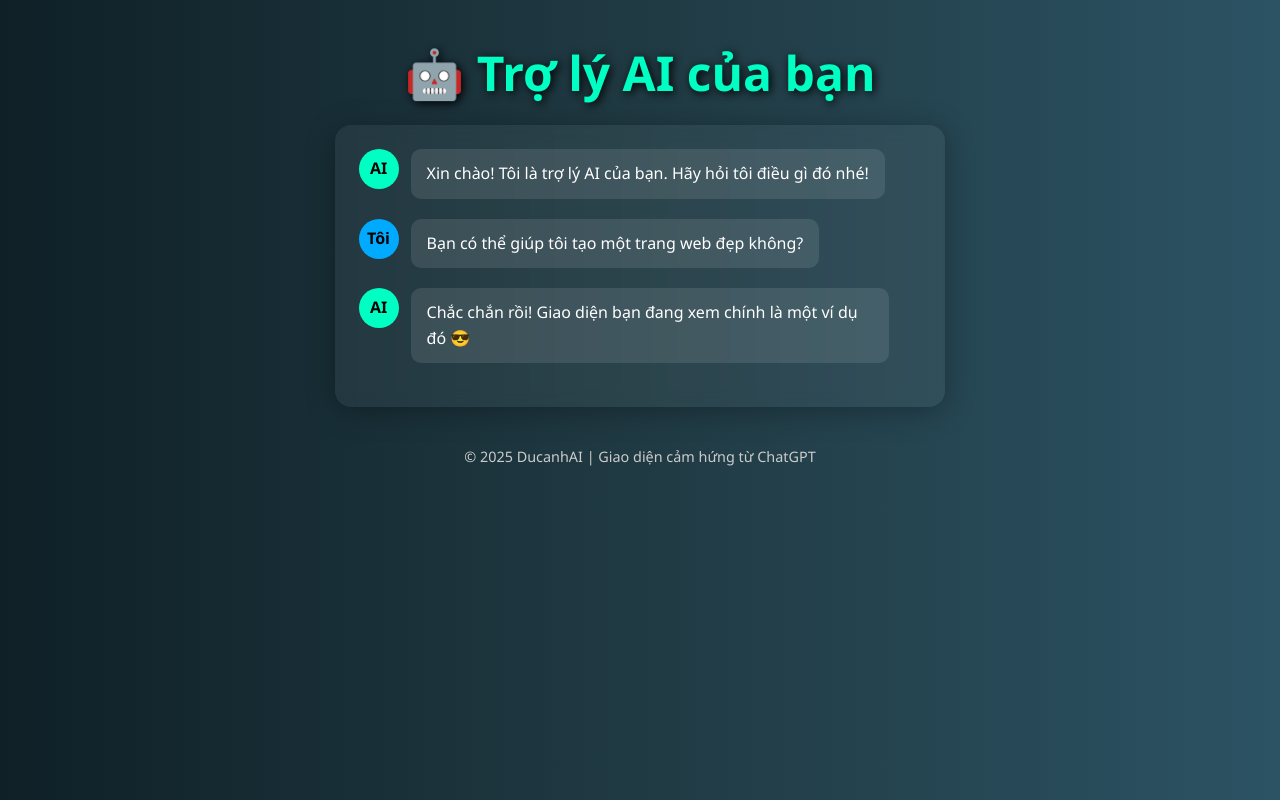
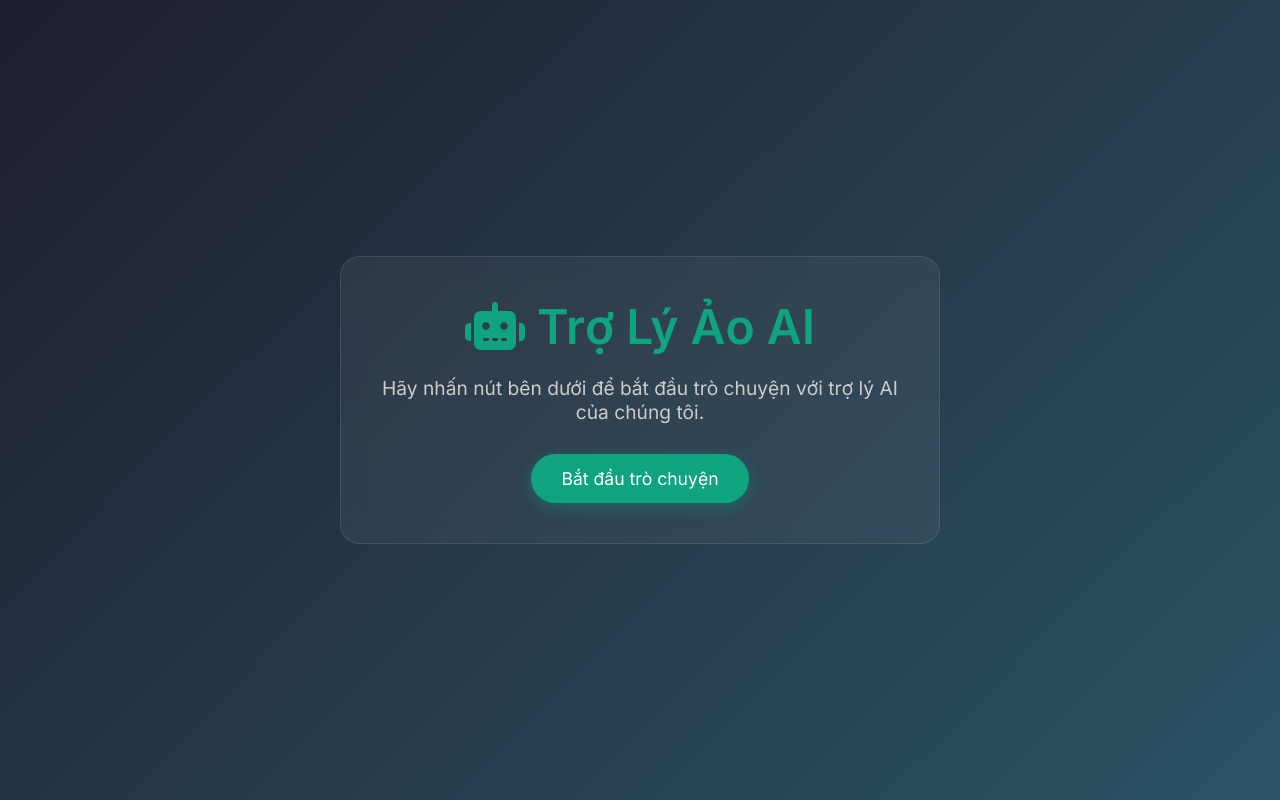
Before and after one commit to Ducanh11108/ducanhai, a plain HTML site: page index.html in a window 1280 px wide. Drawn offline with Linux system fonts and the light colour scheme.

Commit message:
Update index.html

```diff
--- a/index.html
+++ b/index.html
@@ -2,125 +2,130 @@
 <html lang="vi">
 <head>
   <meta charset="UTF-8" />
-  <meta name="viewport" content="width=device-width, initial-scale=1.0" />
-  <title>Trợ lý AI thông minh</title>
+  <meta name="viewport" content="width=device-width, initial-scale=1" />
+  <title>Trợ lý ảo AI</title>
+
+  <!-- Font & Icon -->
+  <link href="https://fonts.googleapis.com/css2?family=Inter:wght@400;600&display=swap" rel="stylesheet" />
+  <link rel="stylesheet" href="https://cdnjs.cloudflare.com/ajax/libs/font-awesome/6.5.0/css/all.min.css" />
+
   <style>
     * {
-      box-sizing: border-box;
       margin: 0;
       padding: 0;
+      box-sizing: border-box;
+      font-family: 'Inter', sans-serif;
+    }
+
+    html, body {
+      height: 100%;
+      width: 100%;
+      background: linear-gradient(135deg, #1e1e2f, #2c5364);
+      overflow: hidden;
     }
 
     body {
-      background: linear-gradient(to right, #0f2027, #203a43, #2c5364);
-      font-family: 'Segoe UI', sans-serif;
-      color: #ffffff;
-      height: 100vh;
       display: flex;
-      flex-direction: column;
-      justify-content: space-between;
-      padding: 40px 20px 80px;
+      justify-content: center;
+      align-items: center;
+      color: #fff;
     }
 
     .container {
-      max-width: 800px;
-      margin: 0 auto;
+      text-align: center;
+      padding: 40px;
+      background: rgba(255, 255, 255, 0.05);
+      border: 1px solid rgba(255, 255, 255, 0.1);
+      border-radius: 20px;
+      backdrop-filter: blur(10px);
+      animation: fadeIn 1s ease-in-out;
+      max-width: 600px;
     }
 
-    h1 {
-      text-align: center;
+    .container h1 {
       font-size: 3rem;
-      color: #00ffc3;
       margin-bottom: 20px;
-      text-shadow: 2px 2px 10px #000;
+      color: #10a37f;
     }
 
-    .chat-box {
-      background-color: rgba(255, 255, 255, 0.05);
-      border-radius: 16px;
-      padding: 24px;
-      box-shadow: 0 4px 30px rgba(0, 0, 0, 0.3);
-      backdrop-filter: blur(8px);
+    .container p {
+      font-size: 1.2rem;
+      color: #ccc;
+      margin-bottom: 30px;
     }
 
-    .chat-message {
-      display: flex;
-      align-items: flex-start;
-      margin-bottom: 20px;
-      line-height: 1.6;
+    .chat-button {
+      background-color: #10a37f;
+      color: white;
+      padding: 14px 30px;
+      border: none;
+      border-radius: 50px;
+      font-size: 1.1rem;
+      cursor: pointer;
+      transition: background 0.3s ease;
+      box-shadow: 0 4px 15px rgba(16, 163, 127, 0.4);
     }
 
-    .chat-message.bot .avatar {
-      background-color: #00ffc3;
+    .chat-button:hover {
+      background-color: #0e8669;
     }
 
-    .chat-message.user .avatar {
-      background-color: #00aaff;
+    @keyframes fadeIn {
+      from {
+        opacity: 0;
+        transform: translateY(30px);
+      }
+      to {
+        opacity: 1;
+        transform: translateY(0);
+      }
     }
 
-    .avatar {
-      width: 40px;
-      height: 40px;
-      border-radius: 50%;
-      color: #000;
-      font-weight: bold;
-      display: flex;
-      align-items: center;
-      justify-content: center;
-      margin-right: 12px;
-      flex-shrink: 0;
+    @media (max-width: 600px) {
+      .container h1 {
+        font-size: 2rem;
+      }
+
+      .container p {
+        font-size: 1rem;
+      }
+
+      .chat-button {
+        font-size: 1rem;
+        padding: 12px 24px;
+      }
     }
 
-    .message {
-      background-color: rgba(255, 255, 255, 0.1);
-      border-radius: 10px;
-      padding: 12px 16px;
-      max-width: 85%;
+    /* ✅ KHÔNG ẨN BOT */
+    iframe[title="FPT.AI SDK"] {
+      position: fixed !important;
+      bottom: 20px !important;
+      right: 20px !important;
+      width: 380px !important;
+      height: 500px !important;
+      z-index: 9999 !important;
+      border: none !important;
+      /* ❌ Đừng để display: none ở đây */
     }
 
-    footer {
-      text-align: center;
-      color: #ccc;
-      font-size: 0.9rem;
-      margin-top: 40px;
-    }
-
-    @media screen and (max-width: 600px) {
-      .chat-box {
-        padding: 16px;
-      }
-
-      h1 {
-        font-size: 2rem;
-      }
+    /* Ẩn các khối trắng rỗng */
+    body > div:empty {
+      display: none !important;
     }
   </style>
 </head>
 <body>
   <div class="container">
-    <h1>🤖 Trợ lý AI của bạn</h1>
-    <div class="chat-box">
-      <div class="chat-message bot">
-        <div class="avatar">AI</div>
-        <div class="message">Xin chào! Tôi là trợ lý AI của bạn. Hãy hỏi tôi điều gì đó nhé!</div>
-      </div>
-      <div class="chat-message user">
-        <div class="avatar">Tôi</div>
-        <div class="message">Bạn có thể giúp tôi tạo một trang web đẹp không?</div>
-      </div>
-      <div class="chat-message bot">
-        <div class="avatar">AI</div>
-        <div class="message">Chắc chắn rồi! Giao diện bạn đang xem chính là một ví dụ đó 😎</div>
-      </div>
-    </div>
-    <footer>© 2025 DucanhAI | Giao diện cảm hứng từ ChatGPT</footer>
+    <h1><i class="fas fa-robot"></i> Trợ Lý Ảo AI</h1>
+    <p>Hãy nhấn nút bên dưới để bắt đầu trò chuyện với trợ lý AI của chúng tôi.</p>
+    <button class="chat-button" onclick="openBot()">Bắt đầu trò chuyện</button>
   </div>
 
-  <!-- MÃ CHATBOT FPT.AI -->
+  <!-- SDK từ FPT -->
   <script>
     window.tovaAsyncInit = function () {
       tova.init({
-        tenant_id: "01JYR1FT1506YT2029H61BQW3Y",
+        tenant_id: "01JYR1F1506YT2029H61BQW3Y",
         bot_code: "01JZ748227EKRCZ2KQN6FCRRG6",
         ui_config: {
           position: "right",
@@ -129,13 +134,14 @@
         extra: {}
       });
     };
+
     (function (d, s, id) {
       var js, fjs = d.getElementsByTagName(s)[0];
       if (d.getElementById(id)) return;
       js = d.createElement(s); js.id = id;
       js.src = "https://cdn.tova.ai/tova.js";
       fjs.parentNode.insertBefore(js, fjs);
-    })(document, "script", "tova-jssdk");
+    }(document, 'script', 'tova-jssdk'));
   </script>
 </body>
 </html>
```
